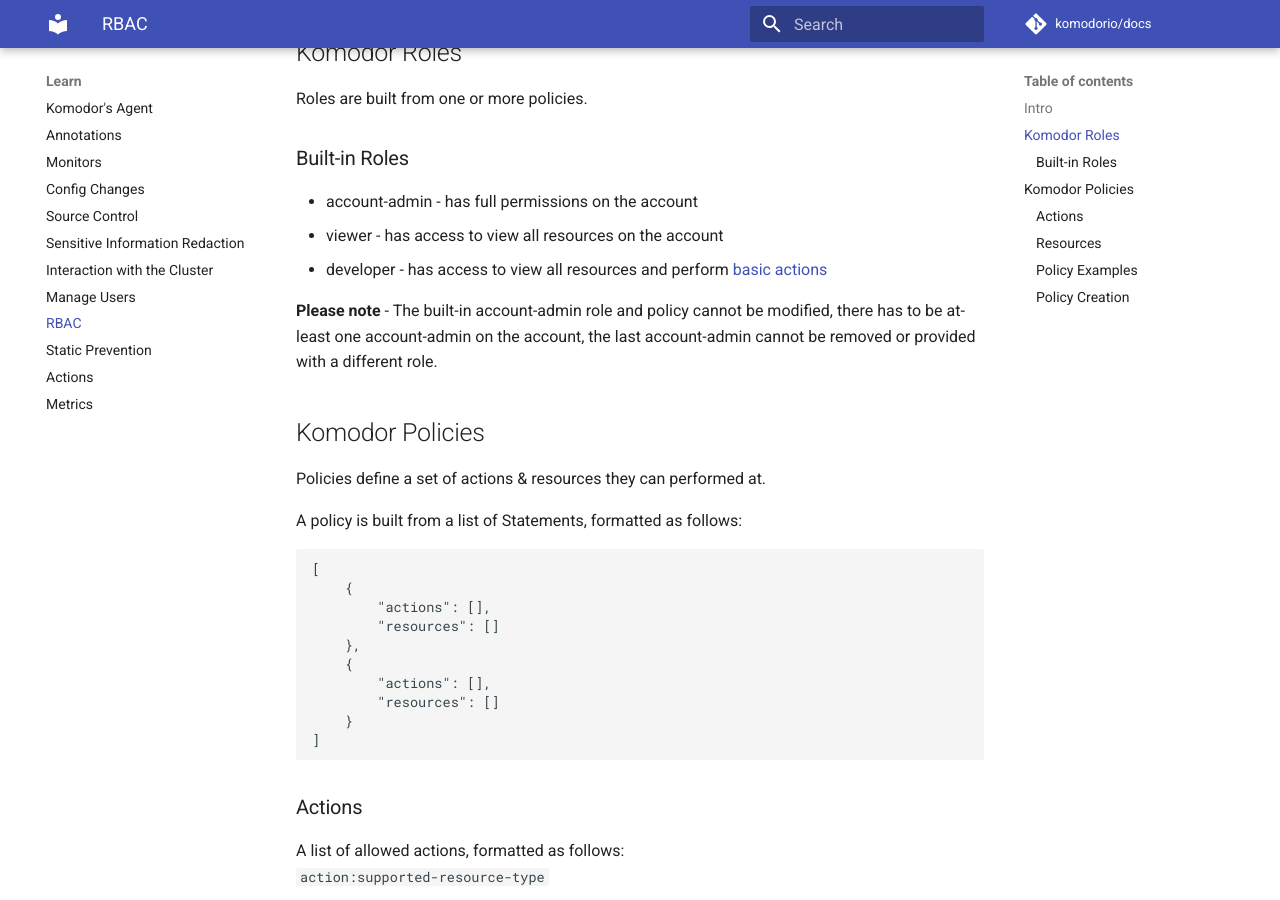
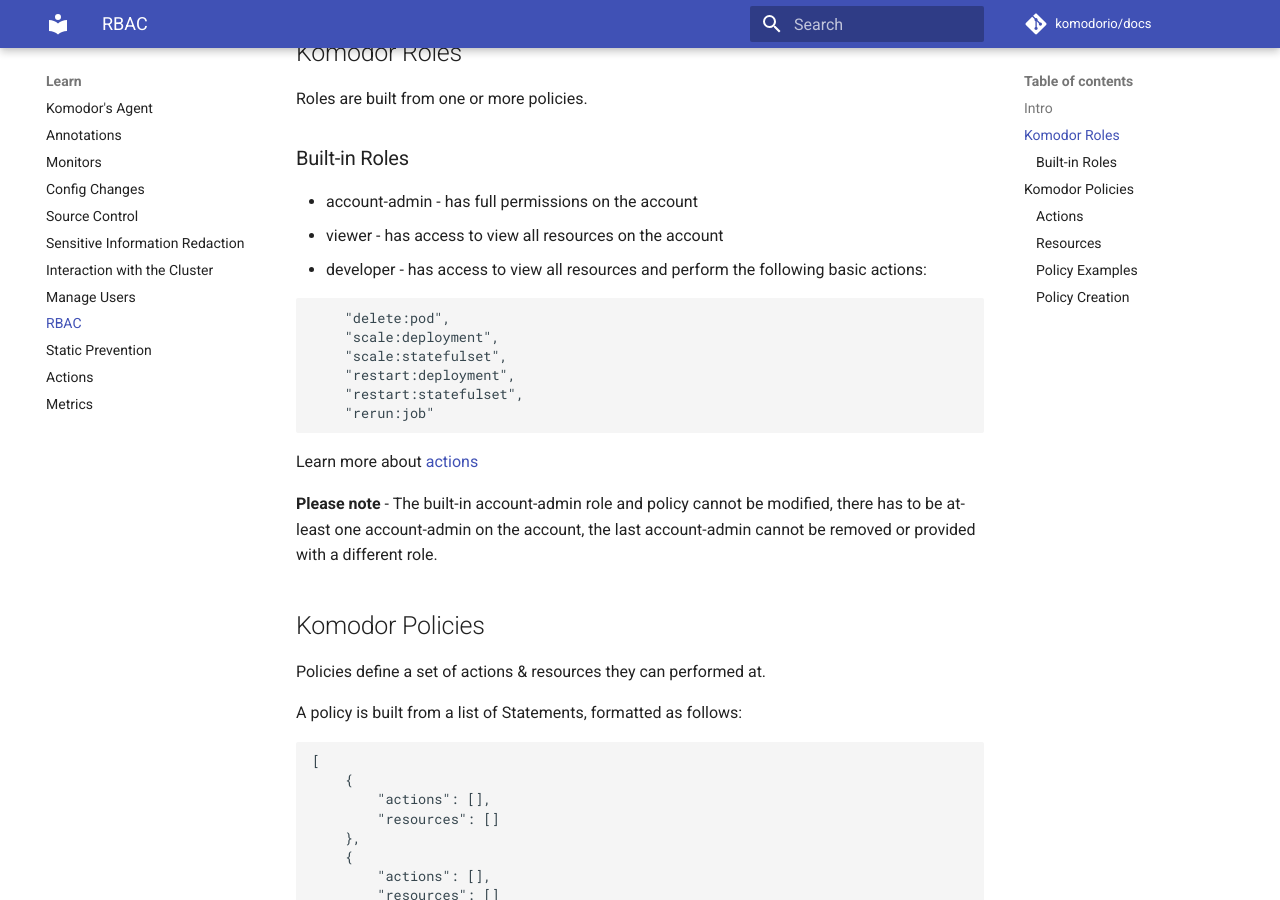
Before and after one commit to komodorio/docs, an MkDocs documentation site: the page built from docs/Learn/RBAC.md, in a window 1280 px wide and 900 px high, scrolled down 335 px. Built offline with MkDocs 1.6.1 and Material for MkDocs 9.7.7, drawn with Linux system fonts in a browser that asks for light colours; comment, search, counter and statistics services are not loaded.

Commit message:
update doc

````diff
--- a/docs/Learn/RBAC.md
+++ b/docs/Learn/RBAC.md
@@ -9,7 +9,16 @@
 ### Built-in Roles
 - account-admin - has full permissions on the account
 - viewer - has access to view all resources on the account
-- developer - has access to view all resources and perform [basic actions](https://docs.komodor.com/Learn/Actions.html)
+- developer - has access to view all resources and perform the following basic actions:
+```
+    "delete:pod",
+    "scale:deployment",
+    "scale:statefulset",
+    "restart:deployment",
+    "restart:statefulset",
+    "rerun:job"
+```
+Learn more about [actions](https://docs.komodor.com/Learn/Actions.html)
 
 **Please note** - The built-in account-admin role and policy cannot be modified, there has to be at-least one account-admin on the account, the last account-admin cannot be removed or provided with a different role.
 
````
